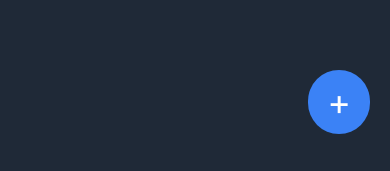
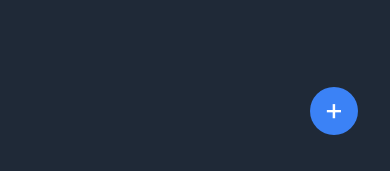
Before and after one commit to shiftkey-labs/SKNotesStarter, a React Native app: screen /HomePage in a window 390 px wide. Shown: the part 670-841 px from the top of the page. Built offline with nearby package versions, Linux system fonts and the light colour scheme.

Commit message:
re: create Floating Action Button

```diff
--- a/components/HomeScreen.js
+++ b/components/HomeScreen.js
@@ -49,14 +49,14 @@ function HomeScreen({ navigation }) {
       />
       {/* Add Note Button */}
       <TouchableOpacity
-        style={tw`absolute bottom-10 right-5 rounded-full bg-blue-500 py-3 px-4.75`}
         onPress={() =>
           navigation.navigate("NotePage", {
             data: new Note(),
           })
         }
+        style={tw`bg-blue-500 rounded-full absolute bottom-[5%] right-8 mx-auto items-center flex-1 justify-center w-12 h-12`}
       >
-        <Text style={tw`text-white text-4xl`}>+</Text>
+        <Text style={tw`text-white text-center text-3xl mt--1`}>+</Text>
       </TouchableOpacity>
     </View>
   );
```
